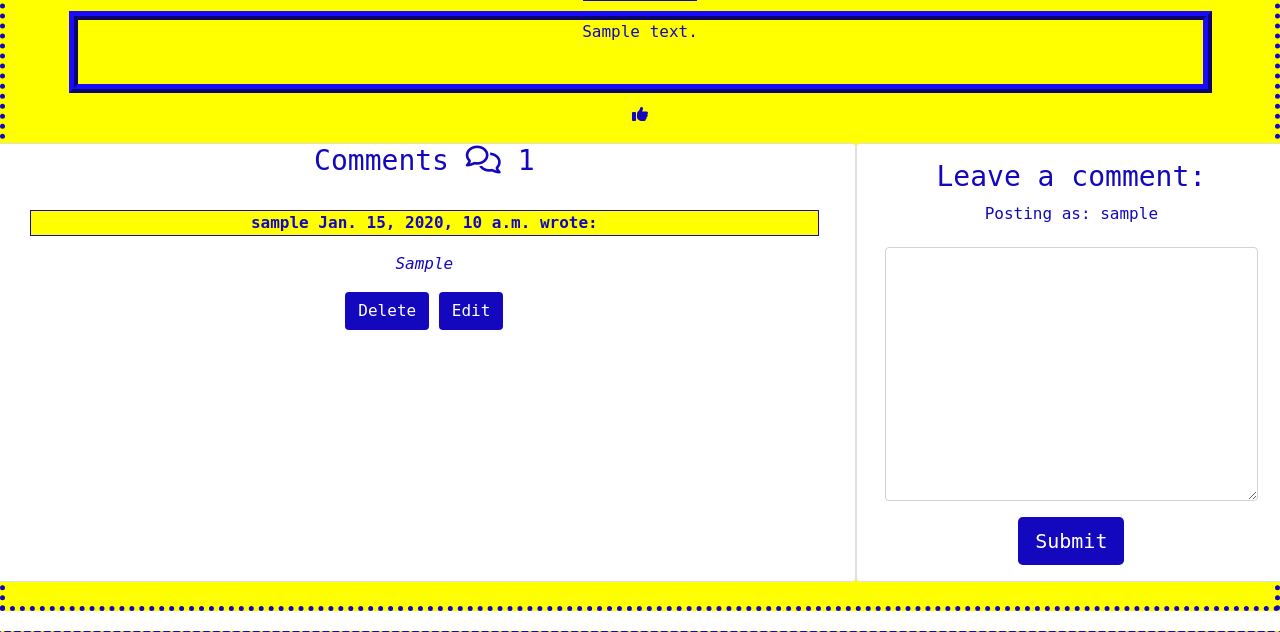
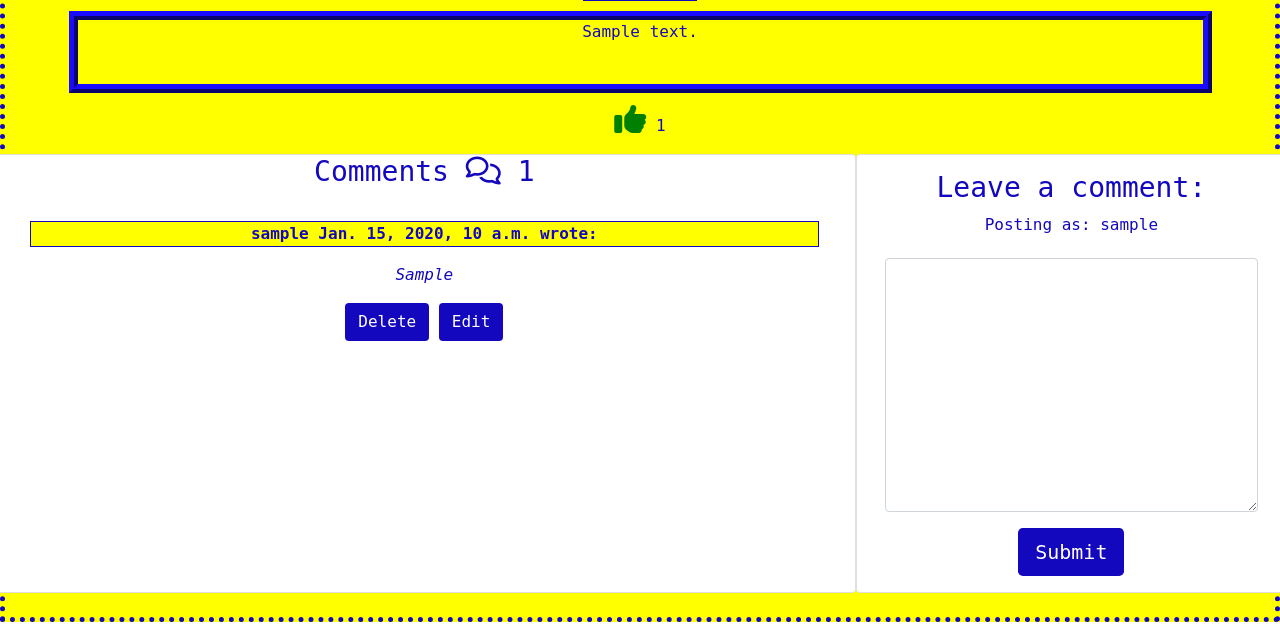
Before and after one commit to glaw2000/Leftovers, a Django app: a page that uses blog/templates/blog/post_detail.html in a window 1280 px wide. Shown: the part 353-985 px from the top of the page. Run offline with Django 4.2, Linux system fonts and the light colour scheme; a user stored in the database is signed in; tables that the repository leaves empty hold one stand-in row (values such as "Sample post"); parts of the project's set-up code (start-up, migrations or seed data) failed here and were passed over; some libraries are stand-ins or nearby versions.

Commit message:
add and rendered user_has_liked variable to views.py; add auth check for like-button style and condtional liked class

```diff
--- a/blog/templates/blog/post_detail.html
+++ b/blog/templates/blog/post_detail.html
@@ -3,7 +3,7 @@
 {% load crispy_forms_tags %}
 
 <div id="body" class="bodytxt" >
-
+    <!-- Displaying Post -->
     <div class="post">
         <h2> {{ post.title }}</h2>
         <p>Created:  {{ post.created_on }}</p>
@@ -17,10 +17,14 @@
         <div class="subject_txt">
             <p>{{ post.content | safe }}</p><br>
         </div>
-        <!-- Displaying thumbs up like button and count of likes -->
+        <!-- Displaying like button and count of likes -->
         <div class = feedback>
-            <i class="fa-solid fa-thumbs-up" id="like-button" style="cursor:pointer;"></i>
-            <span id="like-count">{{ like_count }}</span>
+            {% if user.is_authenticated %}
+                <i class="fa-solid fa-thumbs-up fa-2x {% if user_has_liked %}liked{% endif %}" id="like-button" style="cursor:pointer;" aria-label="thumbs-up"></i>
+            {% else %}
+                <i class="fa-solid fa-thumbs-up fa-2x" id="like-button" aria-label="thumbs-up"></i>
+            {% endif %}
+            <span id="like-count">{{ post.likes.count }}</span>
          </div>
     </div>
 
@@ -79,6 +83,7 @@
         </div>
     </div>
 </div>
+
 <!-- Delete confirmation modal -->
 <div class="modal fade" id="deleteModal" tabindex="-1" aria-labelledby="deleteModalLabel" aria-hidden="true">
     <div class="modal-dialog">
@@ -100,15 +105,13 @@
 
 
 </div>
+
 {% csrf_token %}
 
 <script>
     const postSlug = "{{ post.slug }}";
-    document.getElementById('like-button').addEventListener('click', function() {
-        likePost(postSlug);
-        }
-    );
 </script>
+
 <script src="{% static 'js/likes.js' %}"></script>
 
 {% endblock content %}
--- a/blog/views.py
+++ b/blog/views.py
@@ -36,6 +36,7 @@ def post_detail(request, slug):
     post = get_object_or_404(queryset, slug=slug)
     comments = post.comments.all().order_by("-created_on")
     comment_count = post.comments.filter(approved=True).count()
+    user_has_liked = post.likes.filter (fk_user_id=request.user).exists() if request.user.is_authenticated else False
 
     if request.method == "POST":
         comment_form = CommentForm(data=request.POST)
@@ -51,6 +52,7 @@ def post_detail(request, slug):
 
     comment_form = CommentForm()
 
+
     return render(
         request,
         "blog/post_detail.html",
@@ -59,8 +61,11 @@ def post_detail(request, slug):
             "comments": comments,
             "comment_count": comment_count,
             "comment_form": comment_form,
+            "user_has_liked":user_has_liked,
         },
     )
+
+
 
 @login_required
 def like_post(request, slug):
--- a/static/css/style.css
+++ b/static/css/style.css
@@ -232,6 +232,10 @@ main {
   margin: 10px;
 }
 
+#like-button.liked {
+  color:green;
+}
+
 /* Footer Styling */
 
 #footer {
--- a/static/js/likes.js
+++ b/static/js/likes.js
@@ -1,8 +1,12 @@
 let csrfToken = document.getElementsByName('csrfmiddlewaretoken')[0].value
 
-document.getElementById('like-button').addEventListener('click', function() {
-    likePost(postSlug);
-});
+document.addEventListener('DOMContentLoaded', function() {
+    // code below will now only run when the DOM is fully loaded
+        document.getElementById('like-button').addEventListener('click', function()
+        {
+            likePost(postSlug);
+        });
+    });
 
 function likePost(slug) {
     fetch(`/blog/${slug}/like/`,{
@@ -20,12 +24,17 @@ function likePost(slug) {
         return response.json();
     })
     .then(data => {
+        const likeButton = document.getElementById('like-button');
+        const likeCount = document.getElementById('like-count');
         if (data.liked) {
-            document.getElementById('like-button').classList.add('liked');
+            likeButton.classList.add('liked');
         } else {
-            document.getElementById('like-button').classList.remove('liked');
+            likeButton.classList.remove('liked');
         }
         document.getElementById('like-count').textContent = data.like_count;
+
+        // Toggle the button color
+        likeButton.classList.toggle('clicked');
     })
-    .catch(error => console.error('Error:',error));
+    .catch(error => console.error('Error:', error));
 }
```
